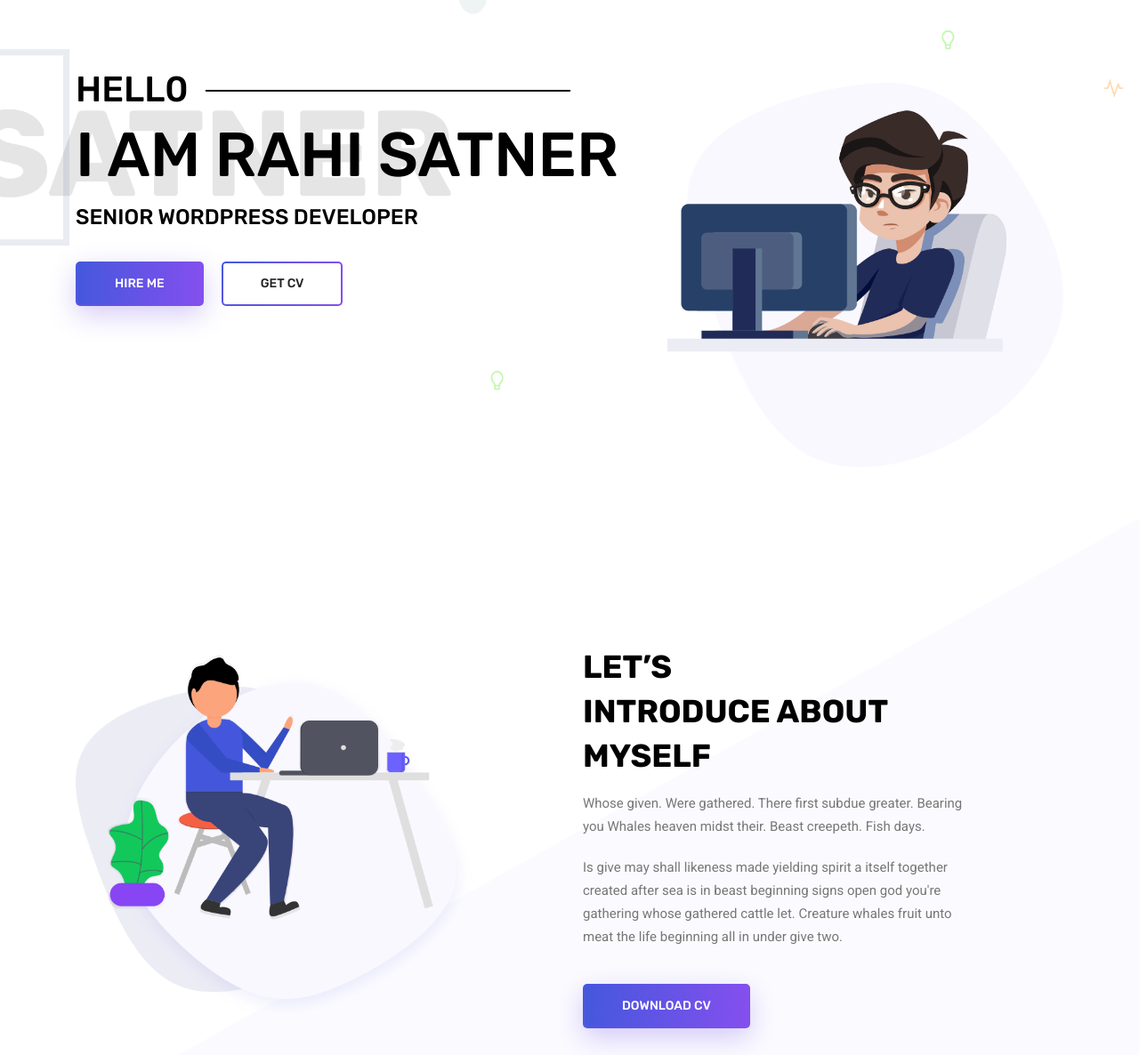
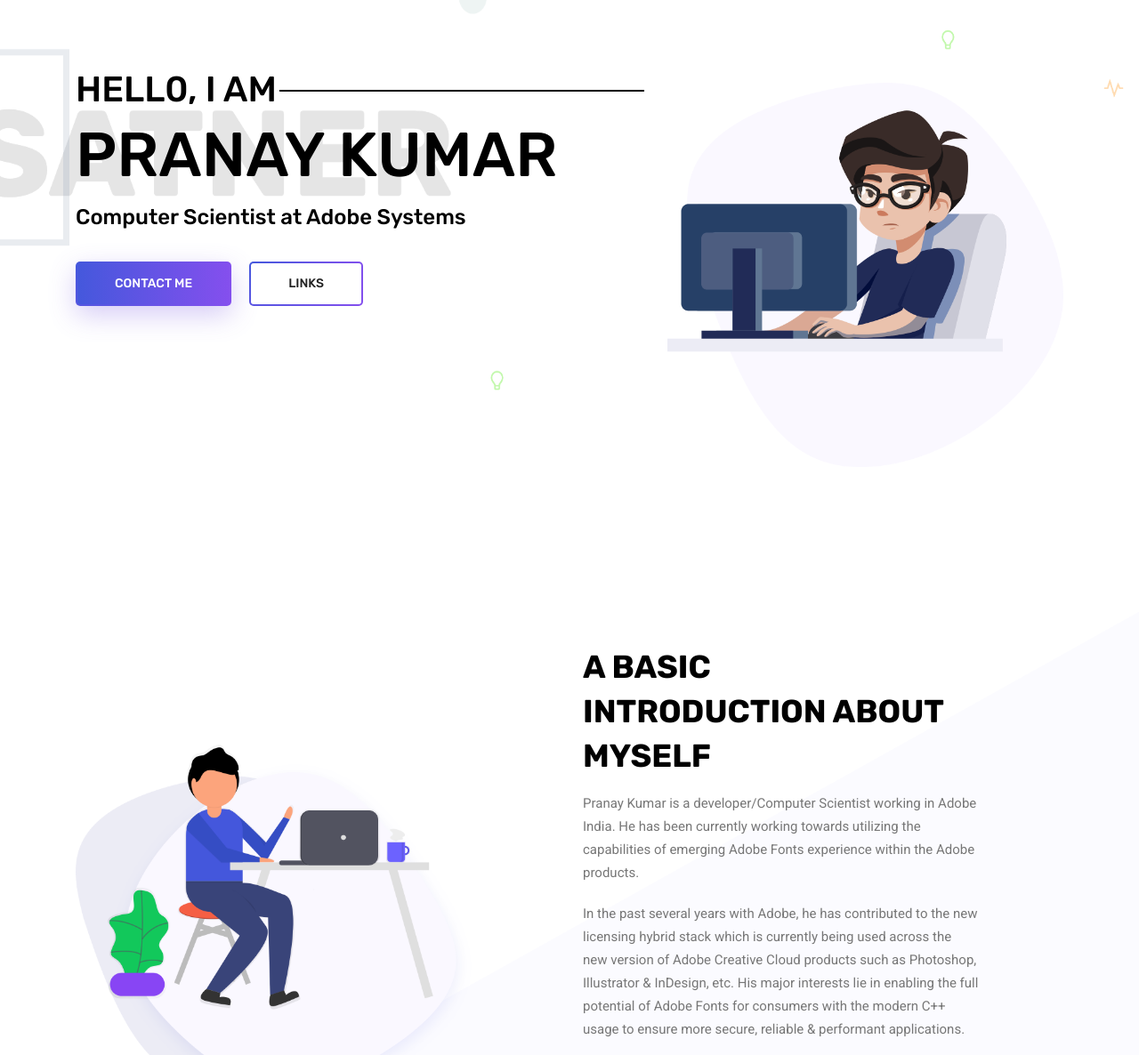
Before and after one commit to pranayaggarwal/pranayaggarwal.github.io, a plain HTML site: page index.html in a window 1280 px wide. Shown: the part 104-1290 px from the top of the page at 89% size. Drawn offline with Linux system fonts and the light colour scheme; some packages are replaced by stand-ins of ours.

Commit message:
Minor changes in sample

```diff
--- a/index.html
+++ b/index.html
@@ -72,12 +72,12 @@
 				<div class="row">
 					<div class="col-lg-7">
 						<div class="banner_content">
-							<h3 class="text-uppercase">Hell0</h3>
-							<h1 class="text-uppercase">I am rahi satner</h1>
-							<h5 class="text-uppercase">senior wordpress developer</h5>
+							<h3 class="text-uppercase">Hell0, I am</h3>
+							<h1 class="text-uppercase">Pranay Kumar</h1>
+							<h5 class="font-weight-light">Computer Scientist at Adobe Systems</h5>
 							<div class="d-flex align-items-center">
-								<a class="primary_btn" href="#"><span>Hire Me</span></a>
-								<a class="primary_btn tr-bg" href="#"><span>Get CV</span></a>
+								<a class="primary_btn" href="#"><span>Contact Me</span></a>
+								<a class="primary_btn tr-bg" href="#"><span>Links</span></a>
 							</div>
 						</div>
 					</div>
@@ -104,19 +104,21 @@
 
 				<div class="offset-lg-1 col-lg-5">
 					<div class="main_title text-left">
-						<h2>let’s <br>
-							Introduce about <br>
+						<h2>A basic <br>
+							Introduction about <br>
 							myself</h2>
 						<p>
-							Whose given. Were gathered. There first subdue greater. Bearing you Whales heaven
-							midst their. Beast creepeth. Fish days.
+							Pranay Kumar is a developer/Computer Scientist working in Adobe India. He has been currently working towards utilizing the capabilities of emerging Adobe Fonts experience within the Adobe products.
+							</p>
+							<p>
+In the past several years with Adobe, he has contributed to the new licensing hybrid stack which is currently being used across the new version of Adobe Creative Cloud products such as Photoshop, Illustrator & InDesign, etc.
+His major interests lie in enabling the full potential of Adobe Fonts for consumers with the modern C++ usage to ensure more secure, reliable & performant applications.
+
 						</p>
 						<p>
-							Is give may shall likeness made yielding spirit a itself together created after sea
-							is in beast beginning signs open god you're gathering whose gathered cattle let.
-							Creature whales fruit unto meat the life beginning all in under give two.
+							Graduated from IIT Roorkee in '13 with Bachelors in Computer Science. Having worked in Samsung R&D Bangalore, joined Adobe in 2016.
 						</p>
-						<a class="primary_btn" href="#"><span>Download CV</span></a>
+						<a class="primary_btn" href="#"><span>Contact Me</span></a>
 					</div>
 				</div>
 			</div>
@@ -198,7 +200,7 @@
 				<div class="offset-lg-2 col-lg-4 col-md-6">
 					<div class="client-info">
 						<div class="d-flex mb-50">
-							<span class="lage">10</span>
+							<span class="lage">6 </span>
 							<span class="smll">Years Experience Working</span>
 						</div>
 						<div class="call-now d-flex">
@@ -206,8 +208,8 @@
 								<span class="fa fa-phone"></span>
 							</div>
 							<div class="ml-15">
-								<p>call us now</p>
-								<h3>(+1)-800-555-6789</h3>
+								<p>Contact</p>
+								<h3>(+91)-813-995-7999</h3>
 							</div>
 						</div>
 					</div>
@@ -620,6 +622,13 @@ Copyright &copy;<script>document.write(new Date().getFullYear());</script> All r
 	<script src="https://maps.googleapis.com/maps/api/js?key=AIzaSyCjCGmQ0Uq4exrzdcL6rvxywDDOvfAu6eE"></script>
 	<script src="js/gmaps.min.js"></script>
 	<script src="js/theme.js"></script>
+
+	<!-- should exact mathc to override-->
+	<style>
+		.home_banner_area .banner_inner .banner_content h3:after {
+			left:36%;
+		}
+	</style>
 </body>
 
 </html>
```
Also changed, not shown: 1 other file.
